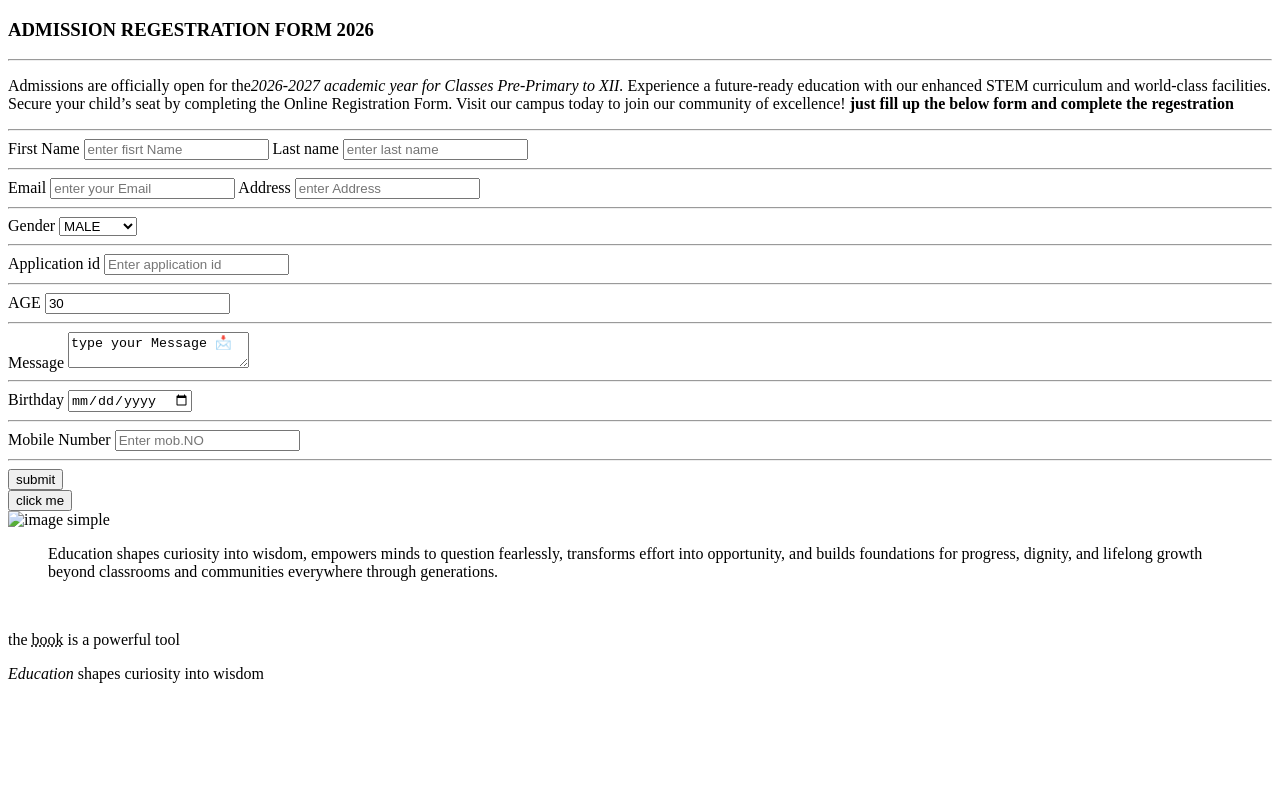
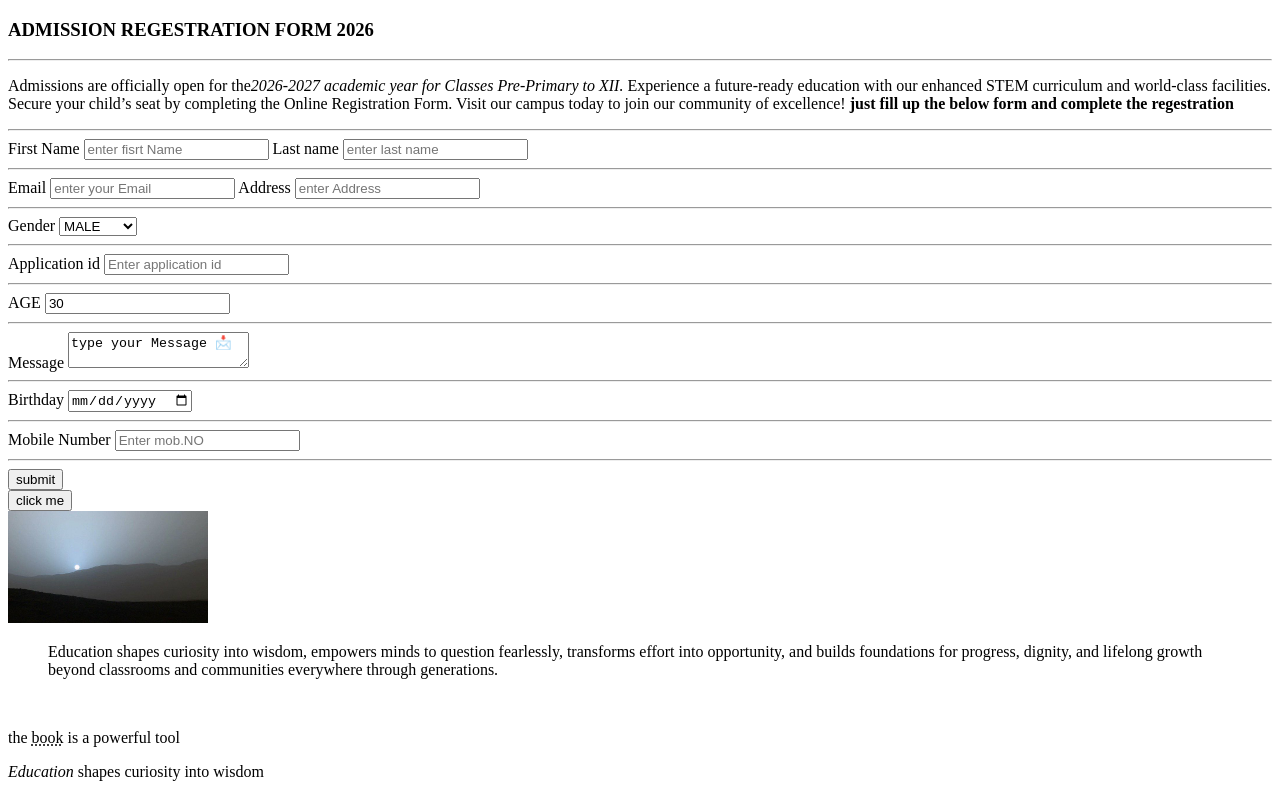
Before and after one commit to sqbb01/Admission-from, a plain HTML site: page index.html in a window 1280 px wide. Drawn offline with Linux system fonts and the light colour scheme.

Commit message:
Update index.html

```diff
--- a/index.html
+++ b/index.html
@@ -78,7 +78,7 @@
 
 
         <!--image-->
-        <img src="images/mars.jpg" alt="image simple" width="200">
+        <img src="mars.jpg" alt="image simple" width="200">
         <br>
 
         <!--quotations-->
```
